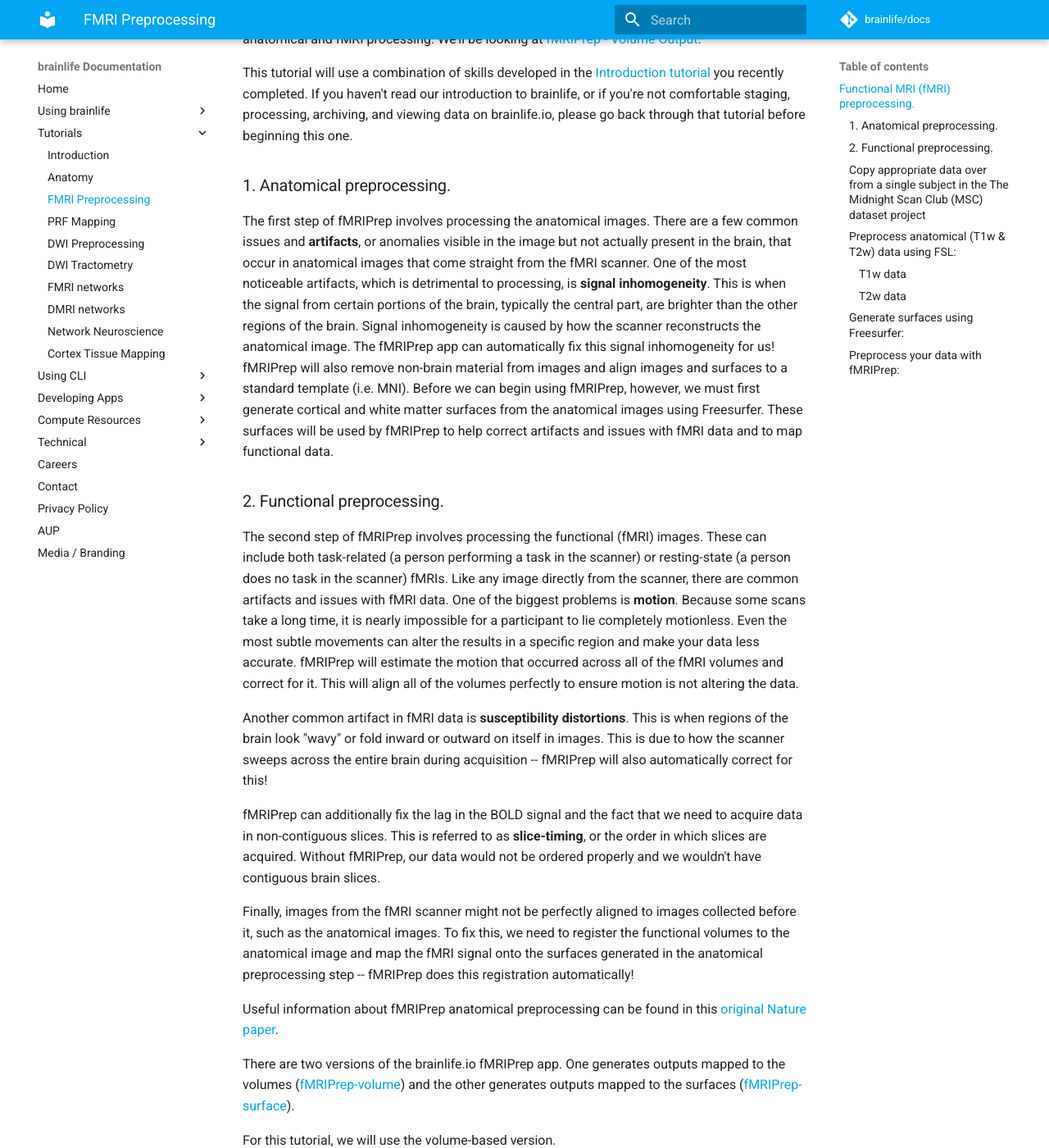
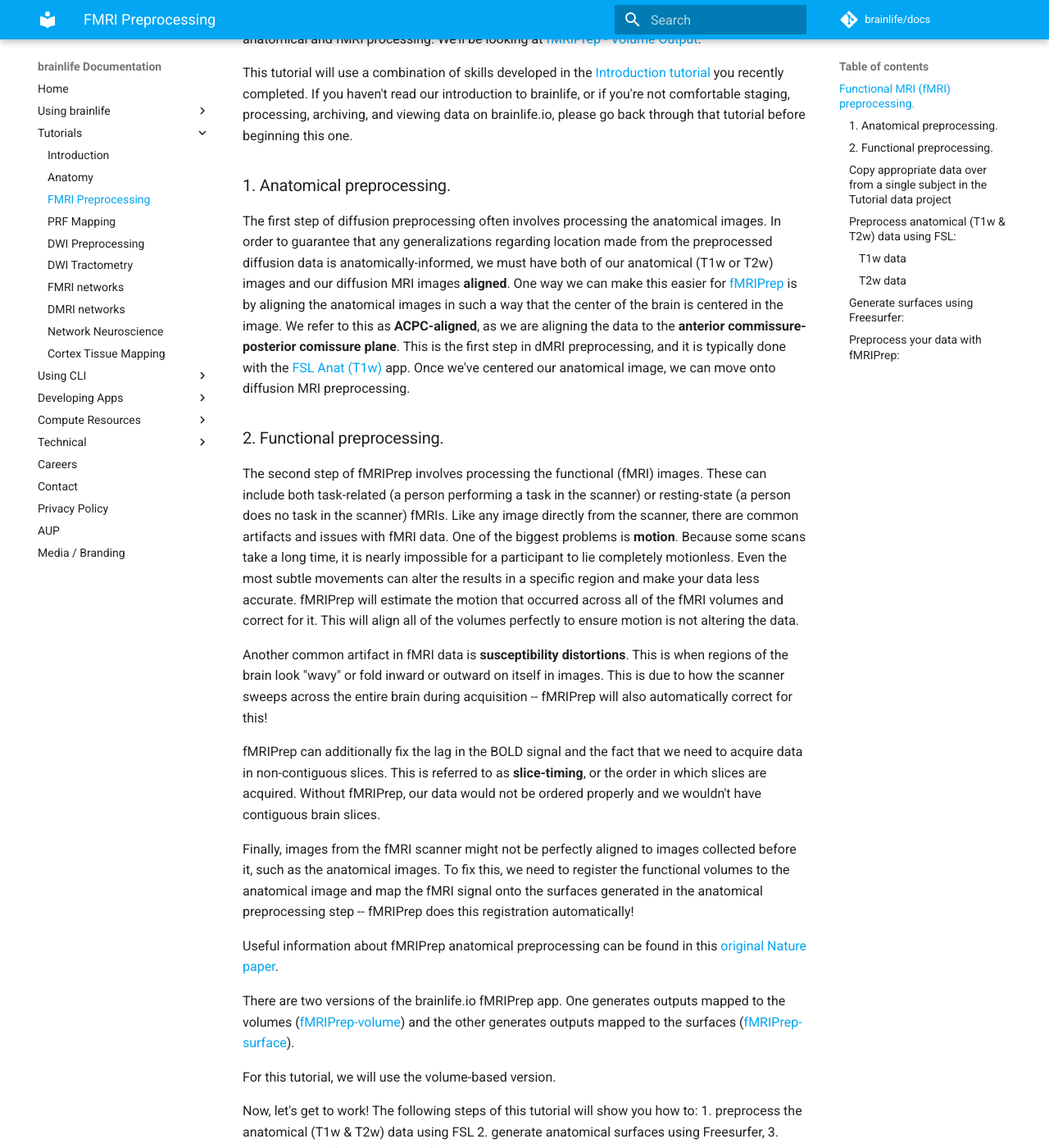
Before and after one commit to brainlife/docs, an MkDocs documentation site: the page built from docs/tutorial/fmri-preprocessing-tutorial.md, in a window 1280 px wide and 1400 px high, scrolled down 422 px. Shown: the whole window at 82% size. Built offline with MkDocs 1.6.1 and Material for MkDocs 9.7.7, drawn with Linux system fonts in a browser that asks for light colours; comment, search, counter and statistics services are not loaded; some of the changed text lies outside the part shown.

Commit message:
Reason: update functional preproc tutorial

```diff
--- a/docs/tutorial/fmri-preprocessing-tutorial.md
+++ b/docs/tutorial/fmri-preprocessing-tutorial.md
@@ -3,13 +3,14 @@
 
 ## Functional MRI (fMRI) preprocessing.
 
-This page demonstrates common steps used to preprocess functional magnetic resonance imaging (fMRI) data on brainlife.io The goal of this tutorial is to show you how to process functional data for successive analyses, including **functional region analysis** and **functional connectivity** (you'll learn more about both below). This tutorial will be using [fMRIPrep](https://www.ncbi.nlm.nih.gov/pmc/articles/PMC6319393/){target=_blank} for all anatomical and fMRI processing. We'll be looking at [fMRIPrep - Volume Output](https://brainlife.io/app/5c61c69f14027a01b14adcb3){target=_blank}.
+This page demonstrates common steps used to preprocess functional magnetic resonance imaging (fMRI) data on brainlife.io The goal of this tutorial is to show you how to process functional data for successive analyses, including **functional region analysis** and **functional connectivity** (you'll learn more about both below). This tutorial will be using [fMRIPrep](https://www.ncbi.nlm.nih.gov/pmc/articles/PMC6319393/) for all anatomical and fMRI processing. We'll be looking at [fMRIPrep - Volume Output](https://brainlife.io/app/5c61c69f14027a01b14adcb3).
 
-This tutorial will use a combination of skills developed in the [Introduction tutorial](https://brainlife.io/docs/tutorial/introduction-to-brainlife/){target=_blank} you recently completed. If you haven't read our introduction to brainlife, or if you're not comfortable staging, processing, archiving, and viewing data on brainlife.io, please go back through that tutorial before beginning this one.
+This tutorial will use a combination of skills developed in the [Introduction tutorial](https://brainlife.io/docs/tutorial/introduction-to-brainlife/) you recently completed. If you haven't read our introduction to brainlife, or if you're not comfortable staging, processing, archiving, and viewing data on brainlife.io, please go back through that tutorial before beginning this one.
 
 ### 1. Anatomical preprocessing.
 
-The first step of fMRIPrep involves processing the anatomical images. There are a few common issues and **artifacts**, or anomalies visible in the image but not actually present in the brain, that occur in anatomical images that come straight from the fMRI scanner. One of the most noticeable artifacts, which is detrimental to processing, is **signal inhomogeneity**. This is when the signal from certain portions of the brain, typically the central part, are brighter than the other regions of the brain. Signal inhomogeneity is caused by how the scanner reconstructs the anatomical image. The fMRIPrep app can automatically fix this signal inhomogeneity for us! fMRIPrep will also remove non-brain material from images and align images and surfaces to a standard template (i.e. MNI). Before we can begin using fMRIPrep, however, we must first generate cortical and white matter surfaces from the anatomical images using Freesurfer. These surfaces will be used by fMRIPrep to help correct artifacts and issues with fMRI data and to map functional data.
+The first step of diffusion preprocessing often involves processing the anatomical images. In order to guarantee that any generalizations regarding location made from the preprocessed diffusion data is anatomically-informed, we must have both of our anatomical (T1w or T2w) images and our diffusion MRI images **aligned**. One way we can make this easier for [fMRIPrep](https://brainlife.io/app/5c61c69f14027a01b14adcb3) is by aligning the anatomical images in such a way that the center of the brain is centered in the image. We refer to this as **ACPC-aligned**, as we are aligning the data to the **anterior commissure-posterior comissure plane**. This is the first step in dMRI preprocessing, and it is typically done with the [FSL Anat (T1w)](https://brainlife.io/app/5e3c87ae9362b7166cf9c7f4) app. Once we've centered our anatomical image, we can move onto diffusion MRI preprocessing.
+
 
 ### 2. Functional preprocessing.
 
@@ -32,19 +33,20 @@
 2. generate anatomical surfaces using Freesurfer,
 3. preprocess the fMRI data using fMRIPrep
 
-### Copy appropriate data over from a single subject in the The Midnight Scan Club (MSC) dataset project
+### Copy appropriate data over from a single subject in the Tutorial data project
 
-1. Click the following link to go to the project's page for the [The Midnight Scan Club (MSC) dataset project](https://brainlife.io/project/627e8493d0697cf1ead69b37/dataset){target=_blank}
+1. Click the following link to go to the project's page for the [Tutorial](https://brainlife.io/project/5e7638f6de643b02832a8246/detail)
 1. Click the 'Archive' tab at the top of the screen to go to the archive's page.
-1. Select the following datatypes from one subject by clicking the boxes next to the data:
+1. Select the following datatypes from one subject by clicking the boxes next to the data for subject 'test002':
     * func/task rest
-    * anat/t1w
-    * anat/t2w
+    * anat/t1w (run-01 tagged)
+    * anat/t2w (run-01 tagged)
+    * fmap
 1. Click the 'Stage to process' button on the right side of the screen
     * For 'Project', select your project from the drop-down menu.
     * For 'Process', select 'Create New Process' and title it "fMRI Prep Tutorial". Hit 'Submit'.
         * This will take you to the process on your Project's page
-1. Archive the data in your project by clickin the 'Archive' button next to each dataset.
+1. Archive the data in your project by clicking the 'Archive' button next to each dataset.
 
 Your data should now be staged for processing and archived in your projects page! You're now ready to move onto the first step: preprocessing the anatomical data!
 
@@ -121,4 +123,4 @@
 1. Once the app is finished running, view the results by clicking the 'eye' icon next to the 'html' tagged output.
     * Choose the 'html' viewer
 
-**If you're happy with the results, then you have successfully finished preprocessing your fMRI data with fMRIPrep! You're now ready to move onto the next tutorial: functional network connectivity!**
+**If you're happy with the results, then you have successfully finished preprocessing your fMRI data with fMRIPrep! You're now ready to move onto the next tutorial!**
```
Also changed, not shown: other parts of docs/tutorial/fmri-preprocessing-tutorial.md (+2 -2 lines).
